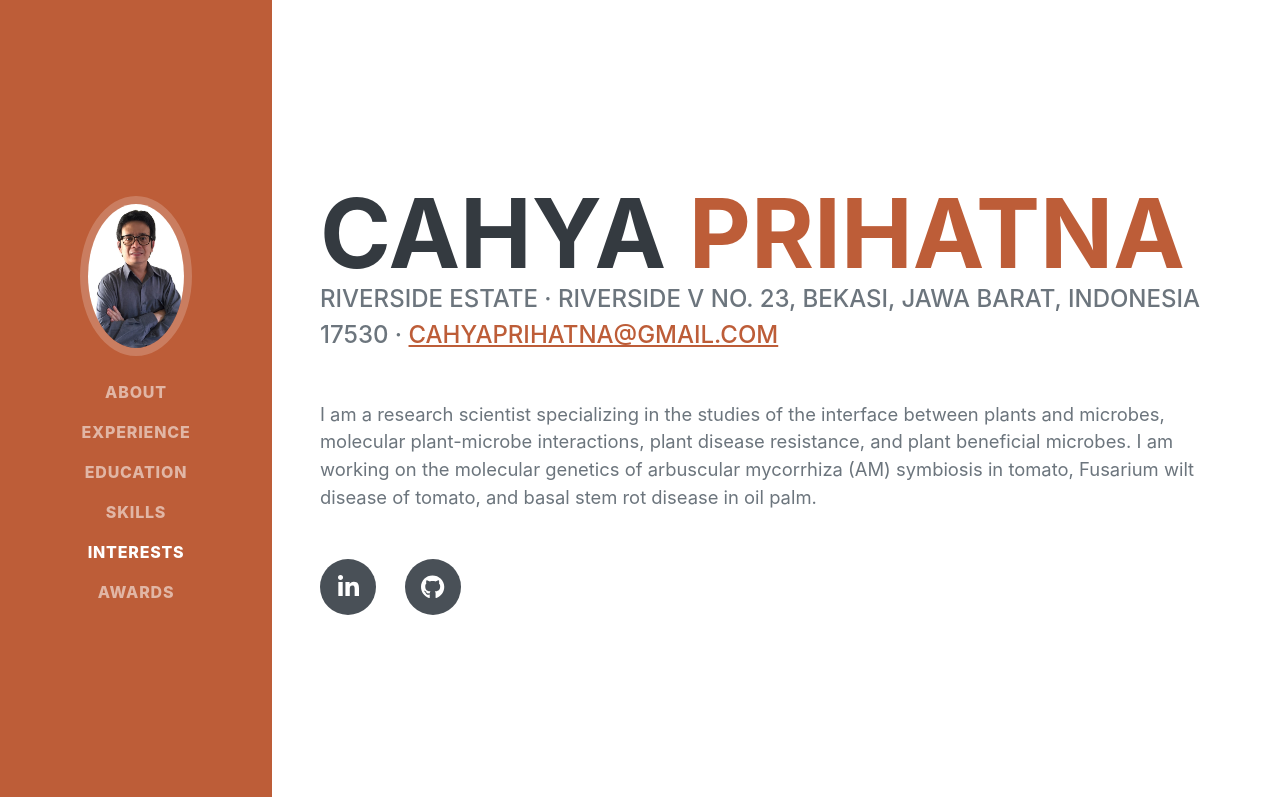
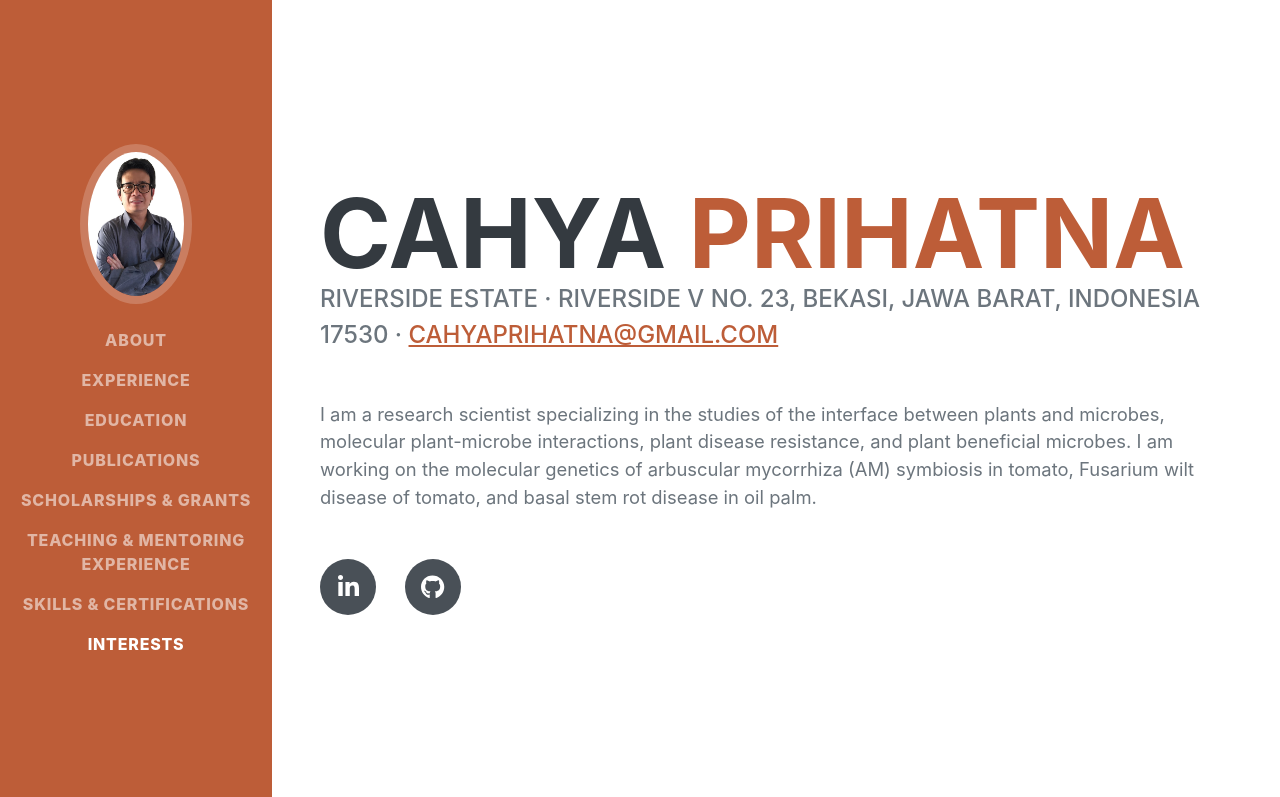
Before and after one commit to cahyaprihatna/cahyaprihatna-cv.github.io, a plain HTML site: page index.html in a window 1280 px wide. Shown: the top 797 px of the page. Drawn offline with nearby package versions, Linux system fonts and the light colour scheme; a web font is replaced by a local one.

Commit message:
Update index.html

```diff
--- a/index.html
+++ b/index.html
@@ -28,10 +28,12 @@
                     <li class="nav-item"><a class="nav-link js-scroll-trigger" href="#about">About</a></li>
                     <li class="nav-item"><a class="nav-link js-scroll-trigger" href="#experience">Experience</a></li>
                     <li class="nav-item"><a class="nav-link js-scroll-trigger" href="#education">Education</a></li>
-                    <li class="nav-item"><a class="nav-link js-scroll-trigger" href="#skills">Skills</a></li>
+                    <li class="nav-item"><a class="nav-link js-scroll-trigger" href="#publications">Publications</a></li>
+                    <li class="nav-item"><a class="nav-link js-scroll-trigger" href="#scholarships & grants">Scholarships & Grants</a></li>
+                    <li class="nav-item"><a class="nav-link js-scroll-trigger" href="#teaching & mentoring experience">Teaching & Mentoring Experience</a></li>
+                    <li class="nav-item"><a class="nav-link js-scroll-trigger" href="#skills & certifications">Skills & Certifications</a></li>
                     <li class="nav-item"><a class="nav-link js-scroll-trigger" href="#interests">Interests</a></li>
-                    <li class="nav-item"><a class="nav-link js-scroll-trigger" href="#awards">Awards</a></li>
-                </ul>
+                    </ul>
             </div>
         </nav>
         <!-- Page Content-->
@@ -147,7 +149,7 @@
             </section>
             <hr class="m-0" />
             <!-- Publications-->
-            <section class="resume-section" id="experience">
+            <section class="resume-section" id="publications">
                 <div class="resume-section-content">
                     <h2 class="mb-5">Publications</h2>
                     <div class="d-flex flex-column flex-md-row justify-content-between mb-5">
@@ -194,7 +196,7 @@ Sciences Laboratory, National University of Singapore, Singapore. (conference)</
             </section>
             <hr class="m-0" />
             <!-- Scholarships & Grants-->
-            <section class="resume-section" id="experience">
+            <section class="resume-section" id="scholarships & grants">
                 <div class="resume-section-content">
                     <h2 class="mb-5">Scholarships & Grants</h2>
                     <div class="d-flex flex-column flex-md-row justify-content-between mb-5">
@@ -214,7 +216,7 @@ Australian National University
 </section>
             <hr class="m-0" />
             <!-- Teaching & Mentoring Experience-->
-            <section class="resume-section" id="experience">
+            <section class="resume-section" id="teaching & mentoring experience">
                 <div class="resume-section-content">
                     <h2 class="mb-5">Teaching & Mentoring Experience</h2>
                     <div class="d-flex flex-column flex-md-row justify-content-between mb-5">
@@ -251,7 +253,7 @@ Australian National University
             </section>
             <hr class="m-0" />
             <!-- Skills & Certifications-->
-            <section class="resume-section" id="skills">
+            <section class="resume-section" id="skills & certifications">
                 <div class="resume-section-content">
                     <h2 class="mb-5">Skills & Certifications</h2>
                     <ul>
```
